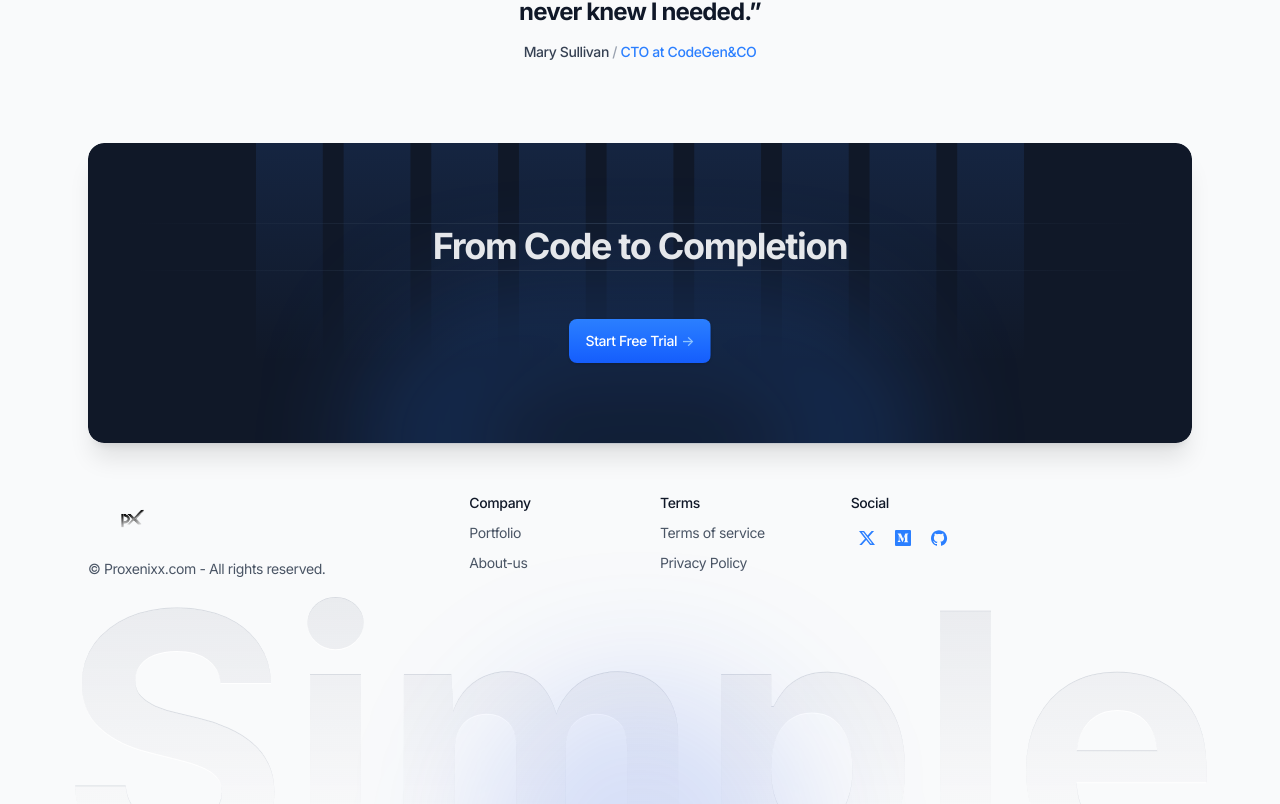
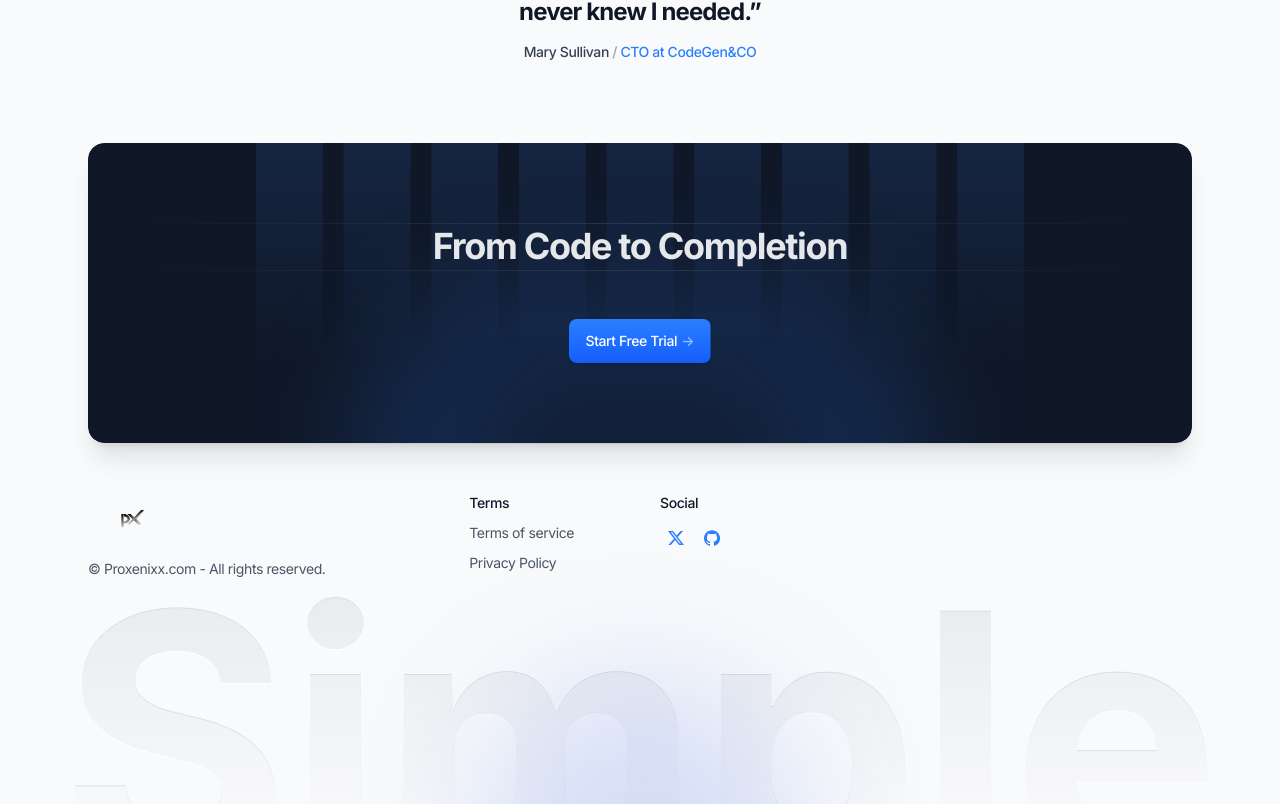
Before and after one commit to CODEGENANDTEAM/Proxenixx, a Next.js app: page / in a window 1280 px wide. Shown: the part 2955-3759 px from the top of the page. Built offline with nearby package versions, Linux system fonts and the light colour scheme.

Commit message:
Updated footer.tsx
links

```diff
--- a/components/ui/footer.tsx
+++ b/components/ui/footer.tsx
@@ -1,6 +1,5 @@
 import Link from "next/link";
 import Logo from "./logo";
-
 export default function Footer({ border = false }: { border?: boolean }) {
   return (
     <footer>
@@ -19,30 +18,6 @@
             </div>
           </div>
 
-
-          {/* 2rd block */}
-          <div className="space-y-2 sm:col-span-6 md:col-span-3 lg:col-span-2">
-            <h3 className="text-sm font-medium">Company</h3>
-            <ul className="space-y-2 text-sm">
-              <li>
-                <Link
-                  className="text-gray-600 transition hover:text-gray-900"
-                  href="#0"
-                >
-                  Portfolio
-                </Link>
-              </li>
-              <li>
-                <Link
-                  className="text-gray-600 transition hover:text-gray-900"
-                  href="#0"
-                >
-                  About-us
-                </Link>
-              </li>
-
-            </ul>
-          </div>
           {/* 4th block */}
           <div className="space-y-2 sm:col-span-6 md:col-span-3 lg:col-span-2">
             <h3 className="text-sm font-medium">Terms</h3>
@@ -77,7 +52,7 @@
               <li>
                 <Link
                   className="flex items-center justify-center text-blue-500 transition hover:text-blue-600"
-                  href="#0"
+                  href="https://x.com/CodegenTeam"
                   aria-label="Twitter"
                 >
                   <svg
@@ -89,25 +64,11 @@
                   </svg>
                 </Link>
               </li>
+
               <li>
                 <Link
                   className="flex items-center justify-center text-blue-500 transition hover:text-blue-600"
-                  href="#0"
-                  aria-label="Medium"
-                >
-                  <svg
-                    className="h-8 w-8 fill-current"
-                    viewBox="0 0 32 32"
-                    xmlns="http://www.w3.org/2000/svg"
-                  >
-                    <path d="M23 8H9a1 1 0 0 0-1 1v14a1 1 0 0 0 1 1h14a1 1 0 0 0 1-1V9a1 1 0 0 0-1-1Zm-1.708 3.791-.858.823a.251.251 0 0 0-.1.241V18.9a.251.251 0 0 0 .1.241l.838.823v.181h-4.215v-.181l.868-.843c.085-.085.085-.11.085-.241v-4.887l-2.41 6.131h-.329l-2.81-6.13V18.1a.567.567 0 0 0 .156.472l1.129 1.37v.181h-3.2v-.181l1.129-1.37a.547.547 0 0 0 .146-.472v-4.749a.416.416 0 0 0-.138-.351l-1-1.209v-.181H13.8l2.4 5.283 2.122-5.283h2.971l-.001.181Z"></path>
-                  </svg>
-                </Link>
-              </li>
-              <li>
-                <Link
-                  className="flex items-center justify-center text-blue-500 transition hover:text-blue-600"
-                  href="#0"
+                  href="https://github.com/CODEGENANDTEAM"
                   aria-label="Github"
                 >
                   <svg
```
